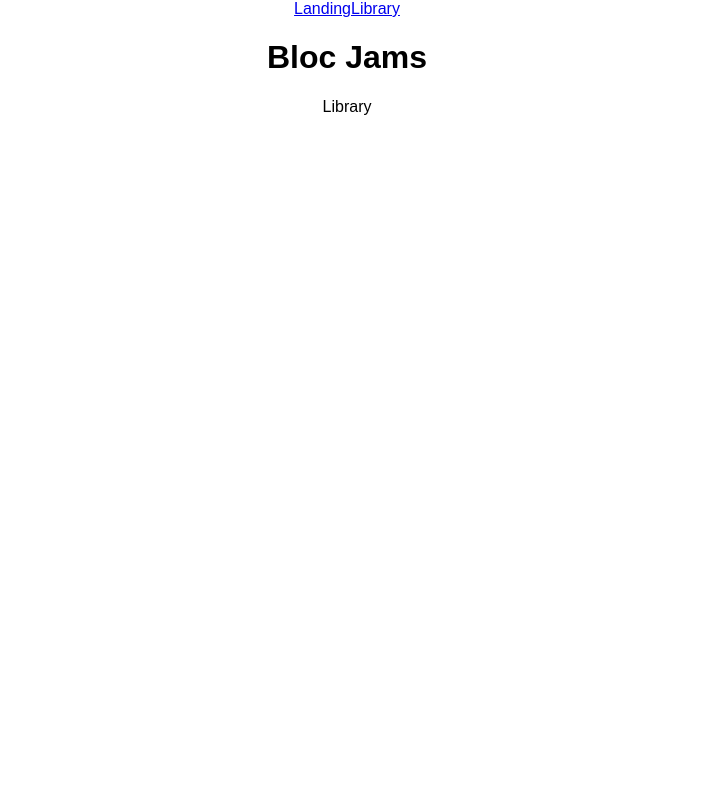
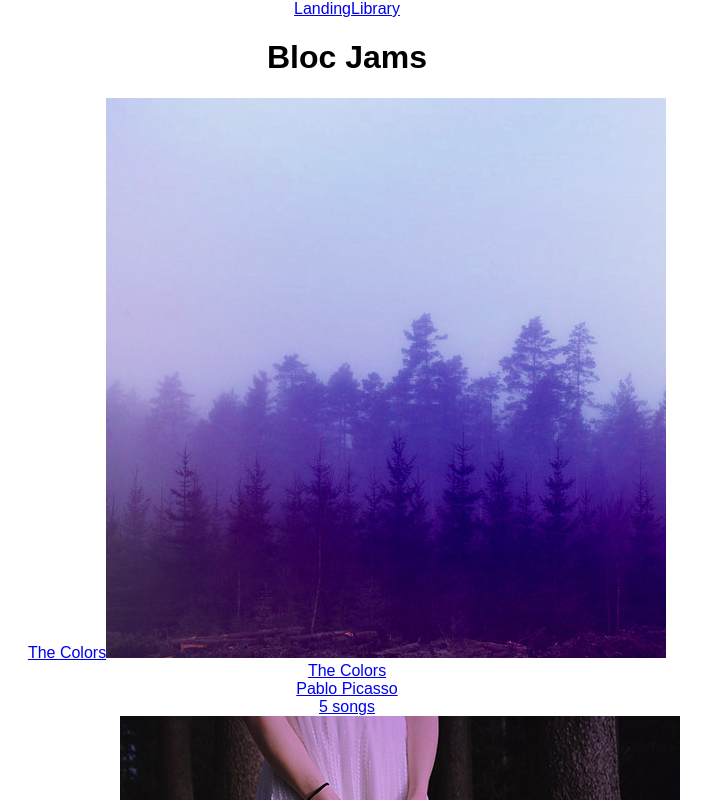
Before and after one commit to antblessing/react-jams, a React (Create React App) app: page /library in a window 1280 px wide. Shown: the top 800 px of the page, without its empty margins (293-1004 px from the left). Built offline with nearby package versions, Linux system fonts and the light colour scheme.

Commit message:
Added landing and library content and dummy album data

```diff
--- a/src/App.js
+++ b/src/App.js
@@ -3,6 +3,7 @@
 import './App.css';
 import Landing from './components/Landing';
 import Library from './components/Library';
+import Album from './components/Album';
 
 class App extends Component {
   render() {
@@ -18,6 +19,7 @@
         <main>
           <Route exact path="/" component={Landing}/>
           <Route path="/library" component={Library}/>
+          <Route path="/album/:slug" component={Album}/>
         </main>
       </div>
     );
--- /dev/null
+++ b/src/components/Album.js
@@ -0,0 +1,13 @@
+import React, { Component } from 'react';
+
+class Album extends Component {
+  render() {
+    return(
+      <section className="album">
+        {this.props.match.params.slug} Album
+      </section>
+    );
+  }
+}
+
+export default Album;
--- a/src/components/Landing.js
+++ b/src/components/Landing.js
@@ -2,7 +2,20 @@
 
 const Landing = () => (
   <section className="landing">
-    Landing
+    <section className="selling-points">
+      <div className="point">
+        <h2 className="point-title">Choose your music</h2>
+        <p className="point-description">The world is full of music; why should you have to listen to music that someone else chose?</p>
+      </div>
+      <div className="point">
+        <h2 className="point-title">Unlimited, streaming, ad-free</h2>
+        <p className="point-description">No arbitrary limits. No distractions.</p>
+      </div>
+      <div className="point">
+        <h2 className="point-title">Mobile enabled</h2>
+        <p className="point-description">Listen to your music on the go. This streaming service is available on all mobile platforms.</p>
+      </div>
+    </section>
   </section>
 );
 
--- a/src/components/Library.js
+++ b/src/components/Library.js
@@ -1,9 +1,31 @@
-import React from 'react';
+import React, { Component } from 'react';
+import albumData from './../data/albums';
+import { Link } from 'react-router-dom';
 
-const Library = () => (
-  <section className="library">
-    Library
-  </section>
-);
+class Library extends Component {
+  constructor(props) {
+    super(props);
+    this.state = {
+      albums: albumData
+    };
+  }
+  render() {
+    return (
+      <section className="library">
+        {
+          this.state.albums.map((album, index) =>
+            <Link to={`/album/${album.slug}`} key={index}>
+              {album.title}
+              <img src={album.albumCover} alt={album.title} />
+              <div>{album.title}</div>
+              <div>{album.artist}</div>
+              <div>{album.songs.length} songs</div>
+            </Link>
+          )
+        }
+      </section>
+    );
+  }
+}
 
 export default Library;
--- /dev/null
+++ b/src/data/albums.js
@@ -0,0 +1,27 @@
+export default [{
+  title: 'The Colors',
+  artist: 'Pablo Picasso',
+  releaseInfo: '1909 Spanish Records',
+  albumCover: '/assets/images/album_covers/01.jpg',
+  slug: 'the-colors',
+  songs: [
+      { title: 'Blue', duration: '161.71', audioSrc: '/assets/music/blue.mp3' },
+      { title: 'Green', duration: '103.96', audioSrc: '/assets/music/green.mp3' },
+      { title: 'Red', duration: '268.45', audioSrc: '/assets/music/red.mp3' },
+      { title: 'Pink', duration: '153.14', audioSrc: '/assets/music/pink.mp3' },
+      { title: 'Magenta', duration: '374.22', audioSrc: '/assets/music/magenta.mp3' }
+  ]
+}, {
+    title: 'The Telephone',
+    artist: 'Guglielmo Marconi',
+    releaseInfo: '1909 EM',
+    albumCover: '/assets/images/album_covers/02.jpg',
+    slug: 'the-telephone',
+    songs: [
+      { title: 'Blue', duration: '161.71', audioSrc: '/assets/music/blue.mp3' },
+      { title: 'Green', duration: '103.96', audioSrc: '/assets/music/green.mp3' },
+      { title: 'Red', duration: '268.45', audioSrc: '/assets/music/red.mp3' },
+      { title: 'Pink', duration: '153.14', audioSrc: '/assets/music/pink.mp3' },
+      { title: 'Magenta', duration: '374.22', audioSrc: '/assets/music/magenta.mp3' }
+    ]
+}];
```
